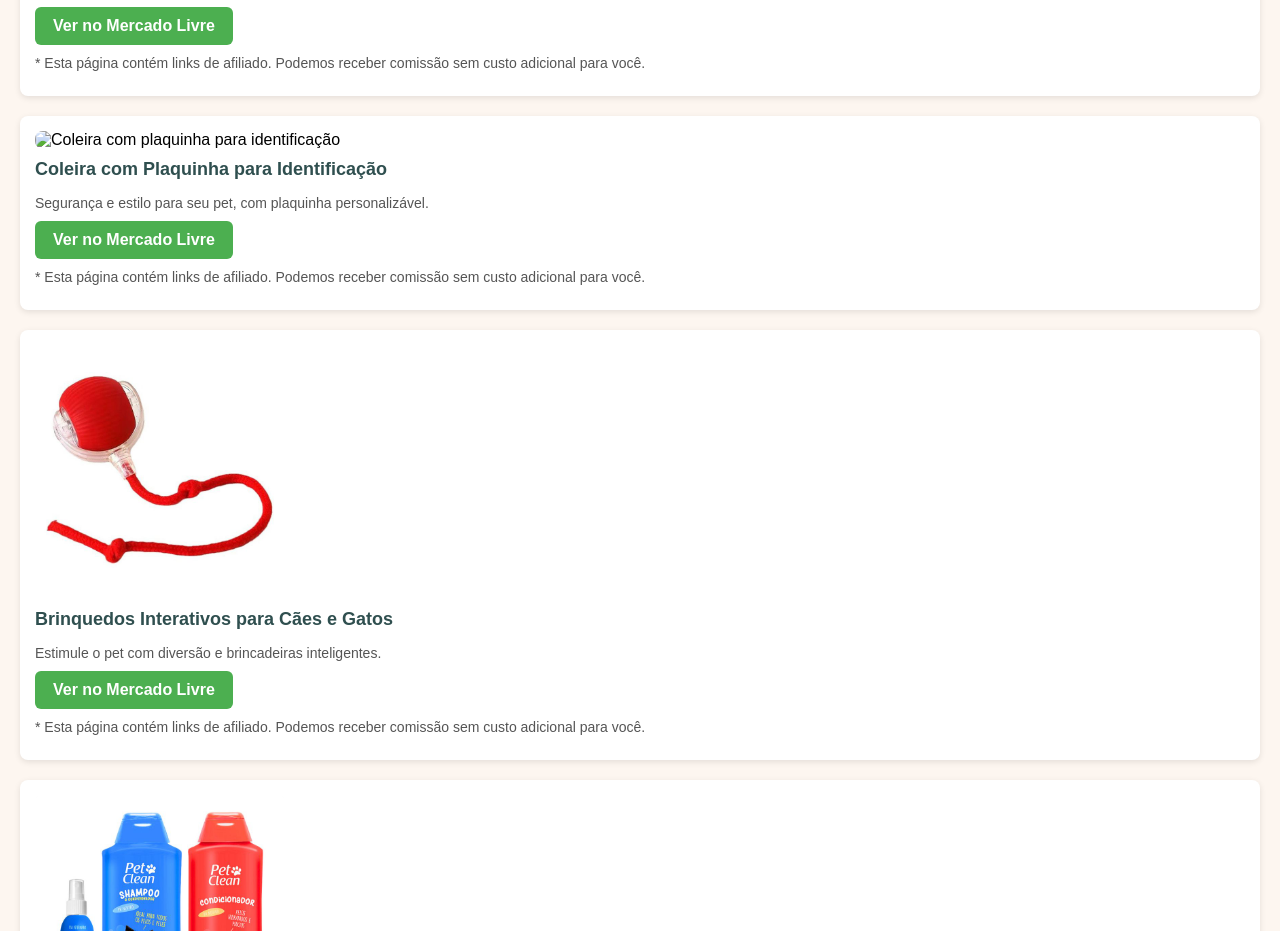
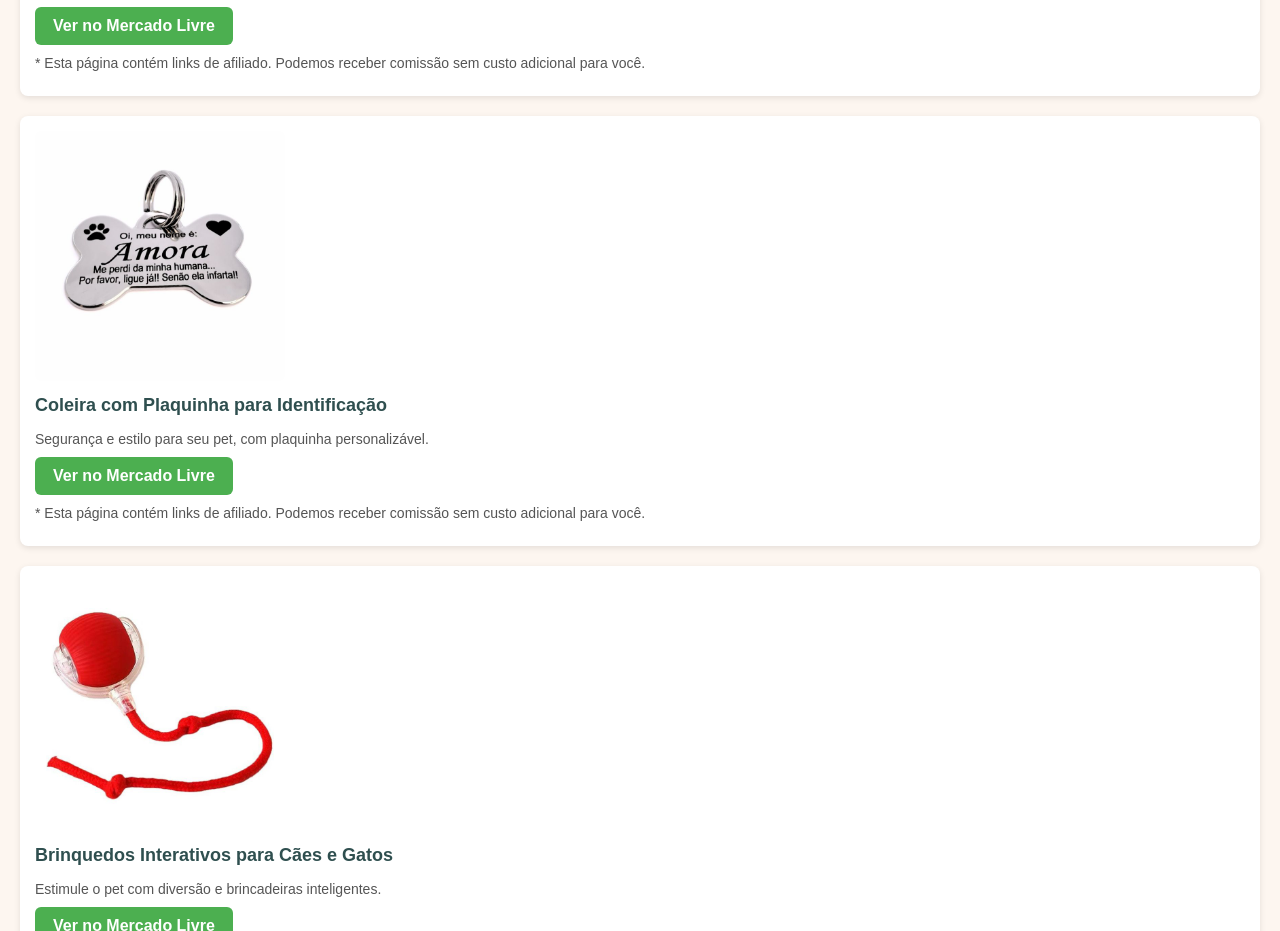
Before and after one commit to guinhobora/vendas-pets-2025, a plain HTML site: page index.html in a window 1280 px wide. Shown: the part 1024-1955 px from the top of the page. Drawn offline with Linux system fonts and the light colour scheme.

Commit message:
Update index.html

```diff
--- a/index.html
+++ b/index.html
@@ -95,7 +95,7 @@
 
   <!-- PRODUTO 3 -->
   <div class="produto">
-    <img src="palca.jpg" alt="Coleira com plaquinha para identificação" />
+    <img src="placa.jpg" alt="Coleira com plaquinha para identificação" />
     <h2>Coleira com Plaquinha para Identificação</h2>
     <p>Segurança e estilo para seu pet, com plaquinha personalizável.</p>
     <a class="botao" href="https://mercadolivre.com/sec/1pLQ7Vz" target="_blank" rel="nofollow noopener noreferrer">Ver no Mercado Livre</a>
```
